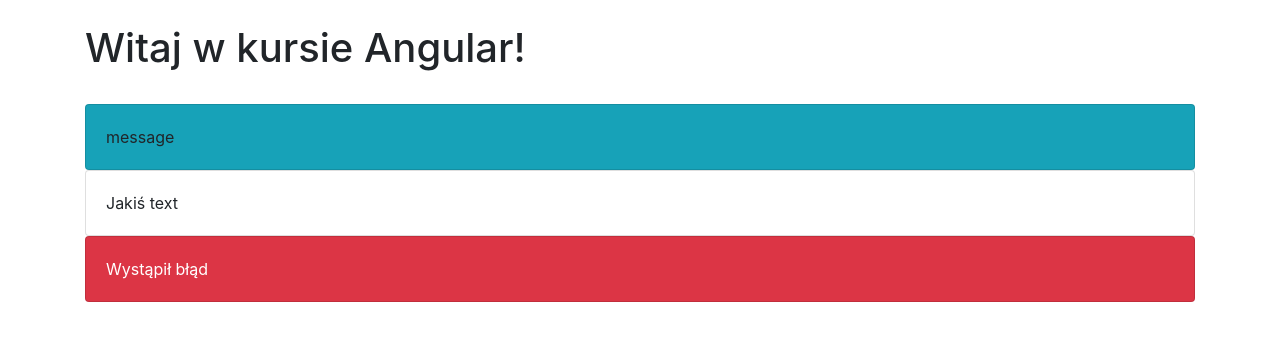
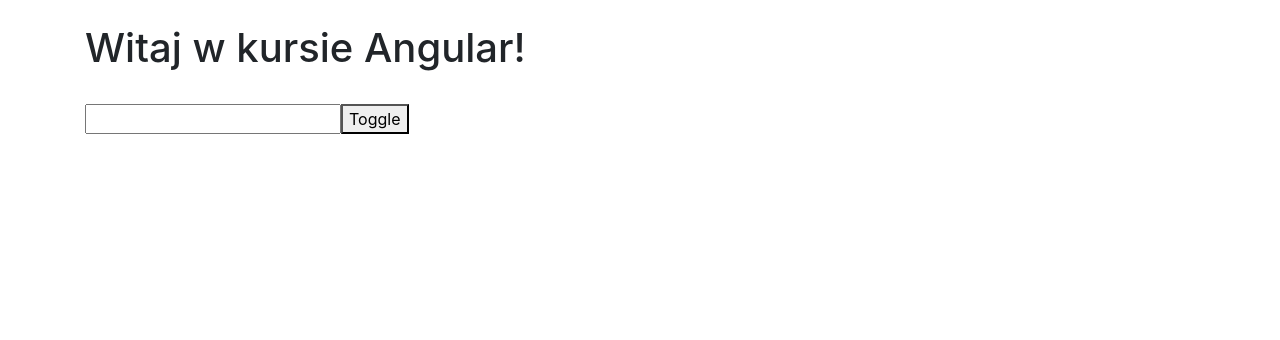
Before and after one commit to Ruudn7/angular-interface-practices, an Angular app: page / in a window 1280 px wide. Shown: the top 340 px of the page. Built offline with nearby package versions, Linux system fonts and the light colour scheme.

Commit message:
add open and hid mmessage functionality

```diff
--- a/src/app/app.component.html
+++ b/src/app/app.component.html
@@ -7,10 +7,15 @@
   <div class="row">
     <div class="col">
 
-      <app-static-card [text]="'message'" type="message"></app-static-card>
-      <app-static-card text="Jakiś text"></app-static-card>
-      <app-static-card text="Wystąpił błąd" type="error"></app-static-card>
+      <input (keyup)="message = $event.target.value">
+      <button (click)="open = !open">Toggle</button>
 
+      <app-static-card
+        [text]="message"
+        [(open)]="open"
+        (closeEvent)="open = $event"
+        type="message"
+      ></app-static-card>
     </div>
   </div>
 </div>
--- a/src/app/app.component.ts
+++ b/src/app/app.component.ts
@@ -7,4 +7,6 @@
 })
 export class AppComponent {
   title = 'angular-interface-practices';
+  message = '';
+  open = false;
 }
--- a/src/app/ui/static-card/static-card.component.html
+++ b/src/app/ui/static-card/static-card.component.html
@@ -1,8 +1,11 @@
 <div class="card" [ngClass]="{
     'bg-info text-whte': type =='message',
     'bg-danger text-white': type =='error'
-}">
+    }"
+    *ngIf="open"
+>
     <div class="card-body">
+        <span class="close" (click)="close()">&times;</span>
       {{text ? text : 'nie ma textu'}}
     </div>
 </div>
--- a/src/app/ui/static-card/static-card.component.ts
+++ b/src/app/ui/static-card/static-card.component.ts
@@ -1,19 +1,24 @@
-import { Attribute, Component, Input, OnInit } from '@angular/core';
+import { Attribute, Component, EventEmitter, Input, OnInit, Output } from '@angular/core';
 
 @Component({
   selector: 'app-static-card',
   templateUrl: './static-card.component.html',
   styleUrls: ['./static-card.component.scss']
 })
-export class StaticCardComponent implements OnInit {
+export class StaticCardComponent {
 
+  @Input() open = false;
   @Input() text = '';
+
+  @Output() closeEvent: EventEmitter<boolean> = new EventEmitter();
 
   constructor(
     @Attribute('type') public type: string
   ) { }
 
-  ngOnInit(): void {
+  close(): void {
+    this.open = false;
+    this.closeEvent.emit(this.open);
   }
 
 }
--- a/tsconfig.json
+++ b/tsconfig.json
@@ -24,6 +24,8 @@
   "angularCompilerOptions": {
     "strictInjectionParameters": true,
     "strictInputAccessModifiers": true,
-    "strictTemplates": true
+    "strictTemplates": true,
+    "strictDomEventTypes": false,
+    "no-input-rename": false
   }
 }
```
